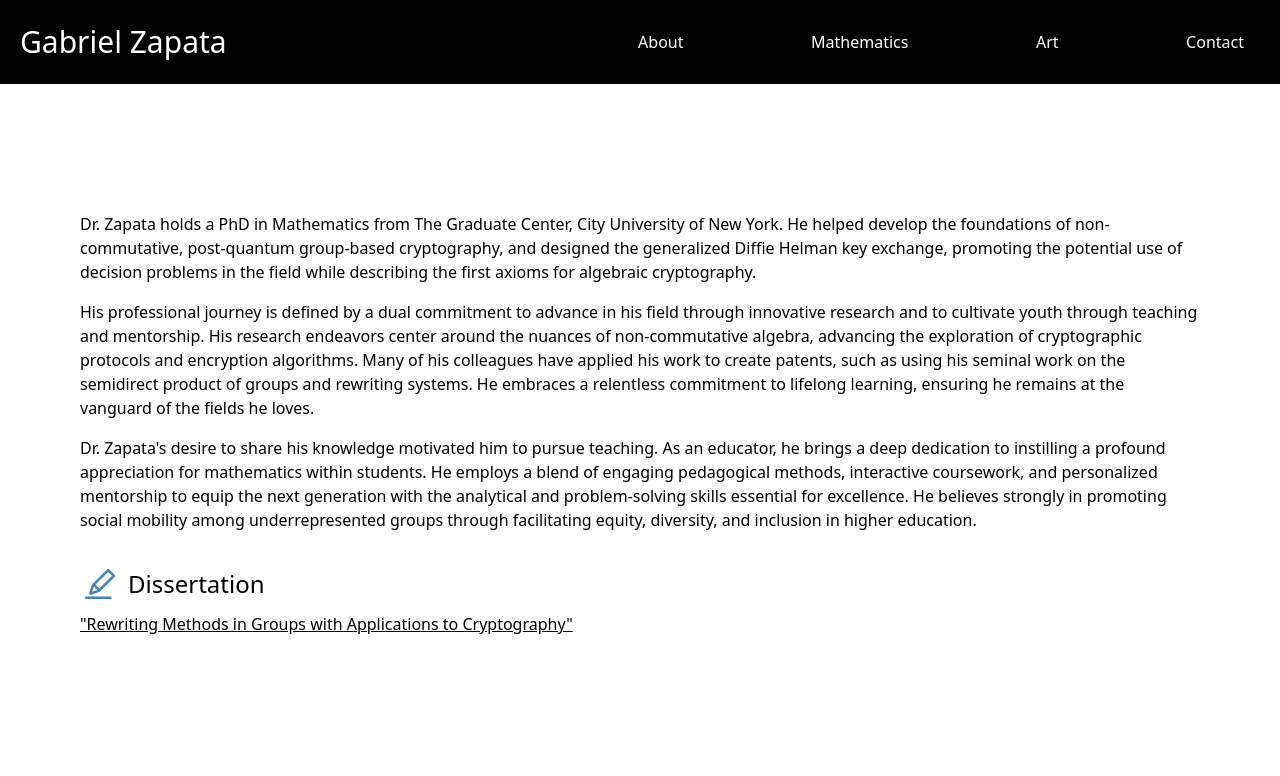
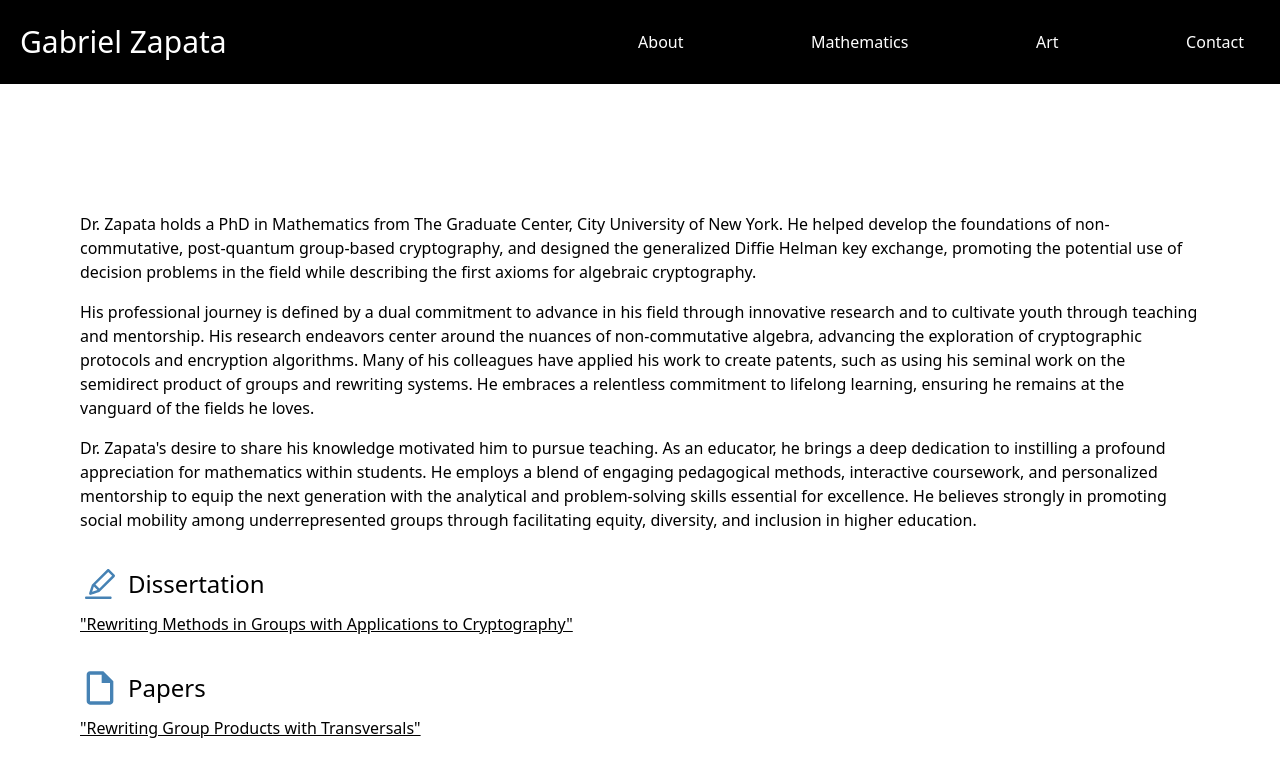
Before and after one commit to kendalenz/gabriel-website, a React (Vite) app: page /mathematics in a window 1280 px wide. Shown: the top 776 px of the page. Built offline with nearby package versions, Linux system fonts and the light colour scheme.

Commit message:
added papers component to math page

```diff
--- /dev/null
+++ b/src/scenes/Papers/index.tsx
@@ -0,0 +1,16 @@
+import React from 'react';
+
+const DownloadPDF = () => {
+    const pdfUrl1 = '../src/assets/Rewriting-Group-Products-with-Transversals.pdf';
+    const pdfFileName = 'Rewriting-Group-Products-with-Transversals.pdf';
+
+    return (
+      <div>
+        <a href={pdfUrl1} download={pdfFileName} className='underline'>
+        "Rewriting Group Products with Transversals"
+        </a>
+      </div>
+    );
+  };
+
+  export default DownloadPDF;
--- a/src/scenes/home/index.tsx
+++ b/src/scenes/home/index.tsx
@@ -1,4 +1,3 @@
-import archer from '@/assets/archer.png';
 import GabrielZapata from '@/assets/Gabriel-Zapata.jpeg';
 import React, { useEffect } from 'react';
 import { motion, useAnimation } from 'framer-motion';
--- a/src/scenes/mathematics/index.tsx
+++ b/src/scenes/mathematics/index.tsx
@@ -1,4 +1,5 @@
 import {motion} from 'framer-motion';
+import DownloadPDF from '../Papers';
 
 const Mathematics = () => {
 
@@ -50,10 +51,29 @@ const Mathematics = () => {
             >
               <path d='m19 20.25c0-.402-.356-.75-.75-.75-2.561 0-11.939 0-14.5 0-.394 0-.75.348-.75.75s.356.75.75.75h14.5c.394 0 .75-.348.75-.75zm-7.403-3.398 9.124-9.125c.171-.171.279-.423.279-.684 0-.229-.083-.466-.28-.662l-3.115-3.104c-.185-.185-.429-.277-.672-.277s-.486.092-.672.277l-9.143 9.103c-.569 1.763-1.555 4.823-1.626 5.081-.02.075-.029.15-.029.224 0 .461.349.848.765.848.511 0 .991-.189 5.369-1.681zm-3.27-3.342 2.137 2.137-3.168 1.046zm.955-1.166 7.651-7.616 2.335 2.327-7.637 7.638z' fillRule='nonzero'/>
             </svg>
-              <h1 className='text-2xl'>Dissertation</h1>
+            <h1 className='text-2xl'>Dissertation</h1>
           </div>
           <div className='mt-2'>
             <a href='https://academicworks.cuny.edu/gc_etds/2030/' target='_blank' className='text-center underline hover:text-grey-500'>"Rewriting Methods in Groups with Applications to Cryptography"</a>
+          </div>
+        </div>
+        <div className='flex flex-col items-start my-8'>
+          <div className='flex items-center'>
+            <svg
+              className='mr-2'
+              xmlns='http://www.w3.org/2000/svg'
+              x='0px'
+              y='0px'
+              width='40'
+              fill='#4682B4'
+              viewBox='0 0 24 24'
+            >
+            <path d='M 6 2 C 4.9057453 2 4 2.9057453 4 4 L 4 20 C 4 21.094255 4.9057453 22 6 22 L 18 22 C 19.094255 22 20 21.094255 20 20 L 20 8 L 14 2 L 6 2 z M 6 4 L 13 4 L 13 9 L 18 9 L 18 20 L 6 20 L 6 4 z'></path>
+            </svg>
+              <h1 className='text-2xl'>Papers</h1>
+          </div>
+          <div className='mt-2'>
+            <DownloadPDF />
           </div>
         </div>
       </motion.div>
```
Also changed, not shown: src/assets/math.jpeg (deleted), 1 other file (tests, documents, lock files or other folders).
